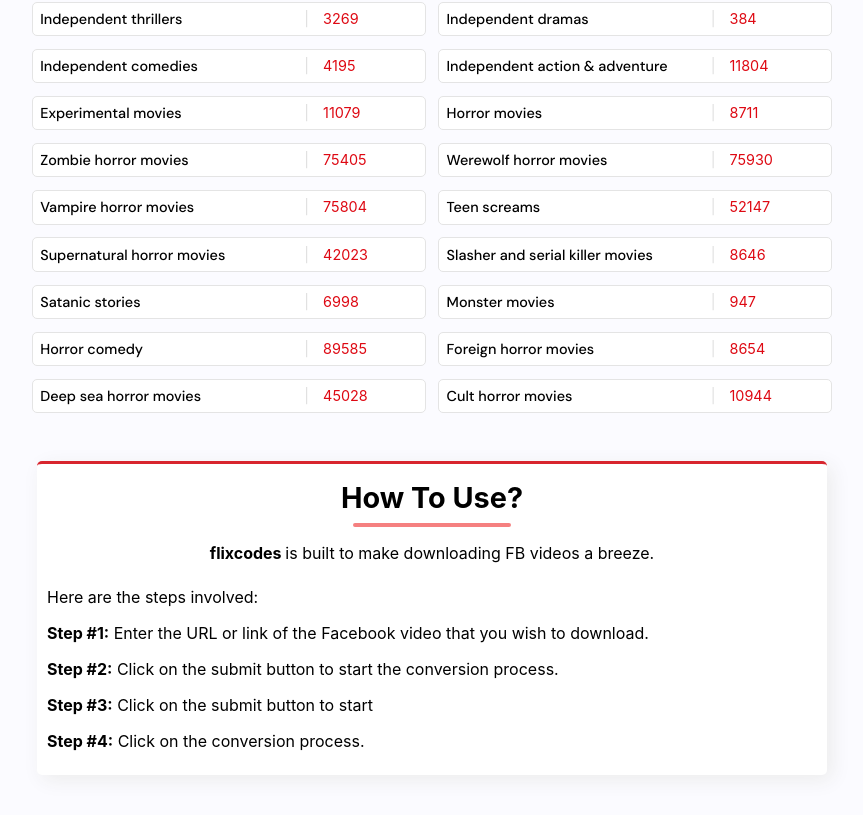
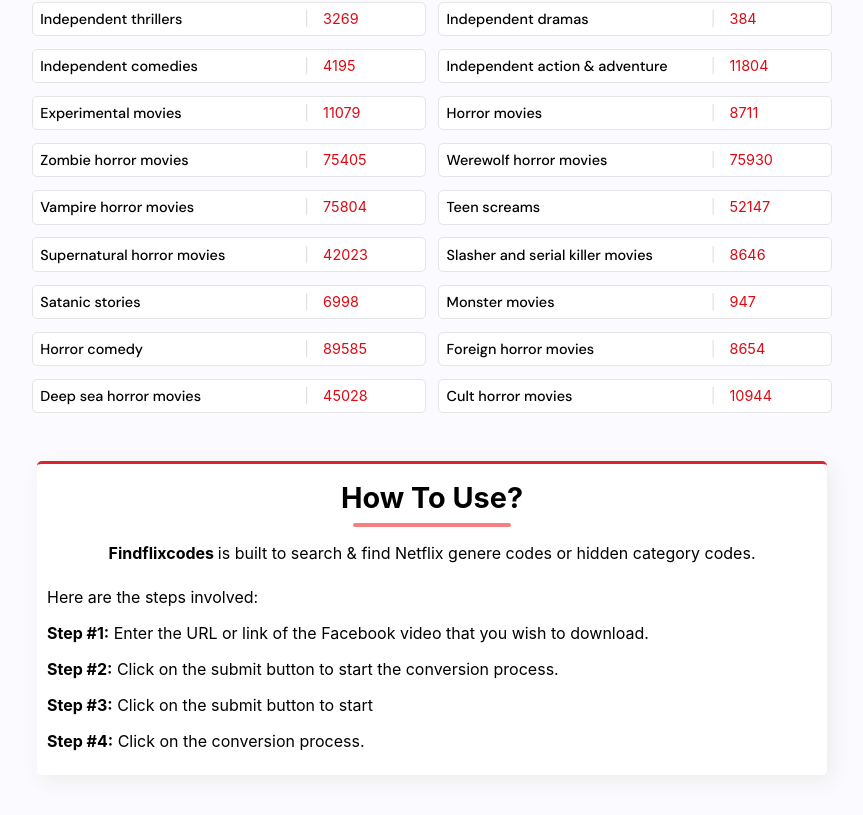
Before and after one commit to iabhishekrajpoot/netflixcodes, a React (Create React App) app: page / in a window 1280 px wide. Shown: the part 1388-2203 px from the top of the page, without its empty margins (208-1071 px from the left). Built offline with nearby package versions, Linux system fonts and the light colour scheme.

Commit message:
Update mainpage.jsx

```diff
--- a/src/components/mainpage.jsx
+++ b/src/components/mainpage.jsx
@@ -21,7 +21,7 @@ function MainPage() {
                     <div className="how-to">
                         <h2>How To Use?</h2>
                         <div></div>
-                        <p><strong>flixcodes </strong> is built to make downloading FB videos a breeze.</p>
+                        <p><strong>Findflixcodes </strong> is built to search & find Netflix genere codes or hidden category codes.</p>
                         <p>Here are the steps involved:</p>
                         <p><strong>Step #1:</strong> Enter the URL or link of the Facebook video that you wish to download.</p>
                         <p><strong>Step #2:</strong> Click on the submit button to start the conversion process.</p>
```
